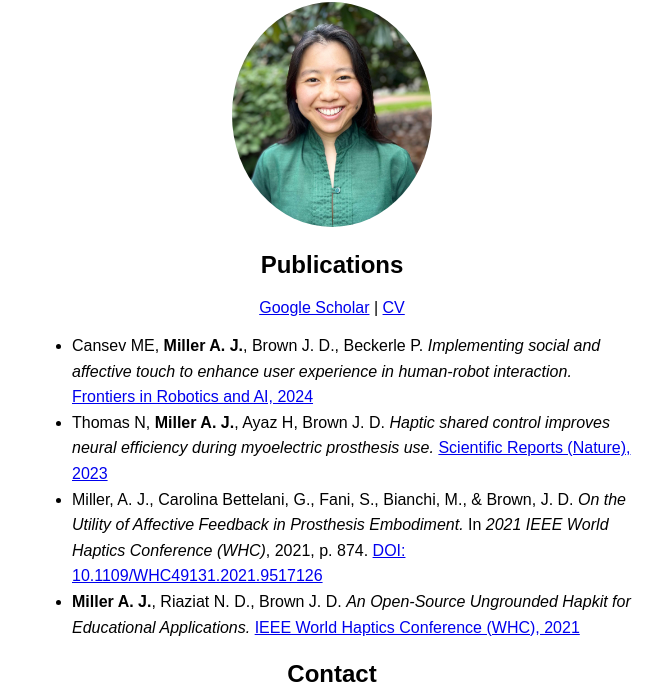
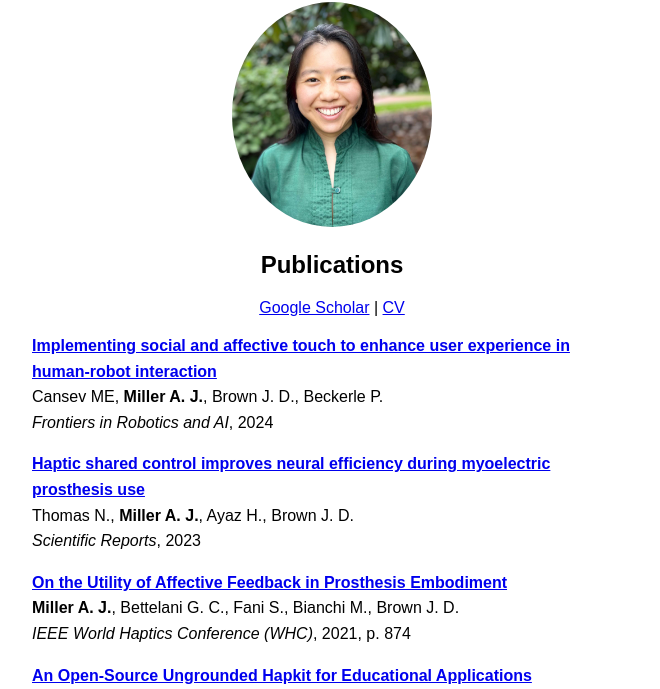
Before and after one commit to alexandrajmiller/.io, a plain HTML site: page index.html in a window 1280 px wide. Shown: the part 96-785 px from the top of the page, without its empty margins (308-968 px from the left). Drawn offline with Linux system fonts and the light colour scheme.

Commit message:
Update index.html

```diff
--- a/index.html
+++ b/index.html
@@ -8,41 +8,43 @@
     <img src="alexandrajmiller2025.jpg" alt="My photo" style="max-width:200px;border-radius:50%;" />
 
     <h2>Publications</h2>
-    <!-- Scholar + CV links directly under heading -->
+
       <p style="margin-bottom: 15px;">
         <a href="https://scholar.google.com/citations?user=W_2tYq4AAAAJ" target="_blank">Google Scholar</a> |
         <a href="MillerAlexandraCV2025.pdf" target="_blank" rel="noopener">CV</a>
       </p>
 
-    <ul style="text-align:left; line-height:1.6;">
-      <li>
-        Cansev ME, <strong>Miller A. J.</strong>, Brown J. D., Beckerle P.
-        <em>Implementing social and affective touch to enhance user experience in human-robot interaction.</em>
+      <div style="text-align:left; line-height:1.6;">
+        <p>
           <a href="https://www.frontiersin.org/journals/robotics-and-ai/articles/10.3389/frobt.2024.1403679/full" target="_blank" rel="noopener">
-          Frontiers in Robotics and AI, 2024
-        </a>
-      </li>
-      <li>
-        Thomas N, <strong>Miller A. J.</strong>, Ayaz H, Brown J. D.
-        <em>Haptic shared control improves neural efficiency during myoelectric prosthesis use.</em>
+            <strong>Implementing social and affective touch to enhance user experience in human-robot interaction</strong>
+          </a><br>
+          Cansev ME, <strong>Miller A. J.</strong>, Brown J. D., Beckerle P.<br>
+          <em>Frontiers in Robotics and AI</em>, 2024
+        </p>
+        <p>
           <a href="https://www.nature.com/articles/s41598-022-26673-2" target="_blank" rel="noopener">
-          Scientific Reports (Nature), 2023
-        </a>
-      </li>
-      <li>
-        Miller, A. J., Carolina Bettelani, G., Fani, S., Bianchi, M., & Brown, J. D.
-        <em>On the Utility of Affective Feedback in Prosthesis Embodiment.</em>
-        In <span style="font-style:italic;">2021 IEEE World Haptics Conference (WHC)</span>, 2021, p. 874.
-        <a href="https://doi.org/10.1109/WHC49131.2021.9517126" target="_blank" rel="noopener">DOI: 10.1109/WHC49131.2021.9517126</a>
-      </li>
-      <li>
-        <strong>Miller A. J.</strong>, Riaziat N. D., Brown J. D.
-        <em>An Open-Source Ungrounded Hapkit for Educational Applications.</em>
+            <strong>Haptic shared control improves neural efficiency during myoelectric prosthesis use</strong>
+          </a><br>
+          Thomas N., <strong>Miller A. J.</strong>, Ayaz H., Brown J. D.<br>
+          <em>Scientific Reports</em>, 2023
+        </p>
+        <p>
+          <a href="https://doi.org/10.1109/WHC49131.2021.9517126" target="_blank" rel="noopener">
+            <strong>On the Utility of Affective Feedback in Prosthesis Embodiment</strong>
+          </a><br>
+          <strong>Miller A. J.</strong>, Bettelani G. C., Fani S., Bianchi M., Brown J. D.<br>
+          <em>IEEE World Haptics Conference (WHC)</em>, 2021, p. 874
+        </p>
+        <p>
           <a href="https://ieeexplore.ieee.org/abstract/document/9517254/" target="_blank" rel="noopener">
-          IEEE World Haptics Conference (WHC), 2021
-        </a>
-      </li>
-    </ul>
+            <strong>An Open-Source Ungrounded Hapkit for Educational Applications</strong>
+          </a><br>
+          <strong>Miller A. J.</strong>, Riaziat N. D., Brown J. D.<br>
+          <em>IEEE World Haptics Conference (WHC)</em>, 2021
+        </p>
+      </div>
+
 
     <h2>Contact</h2>
     <p>Email: <a href="mailto:miller.alexandrajade@gmail.com">miller.alexandrajade@gmail.com</a></p>
```
Lines whose indentation alone changed are shown as unchanged.
